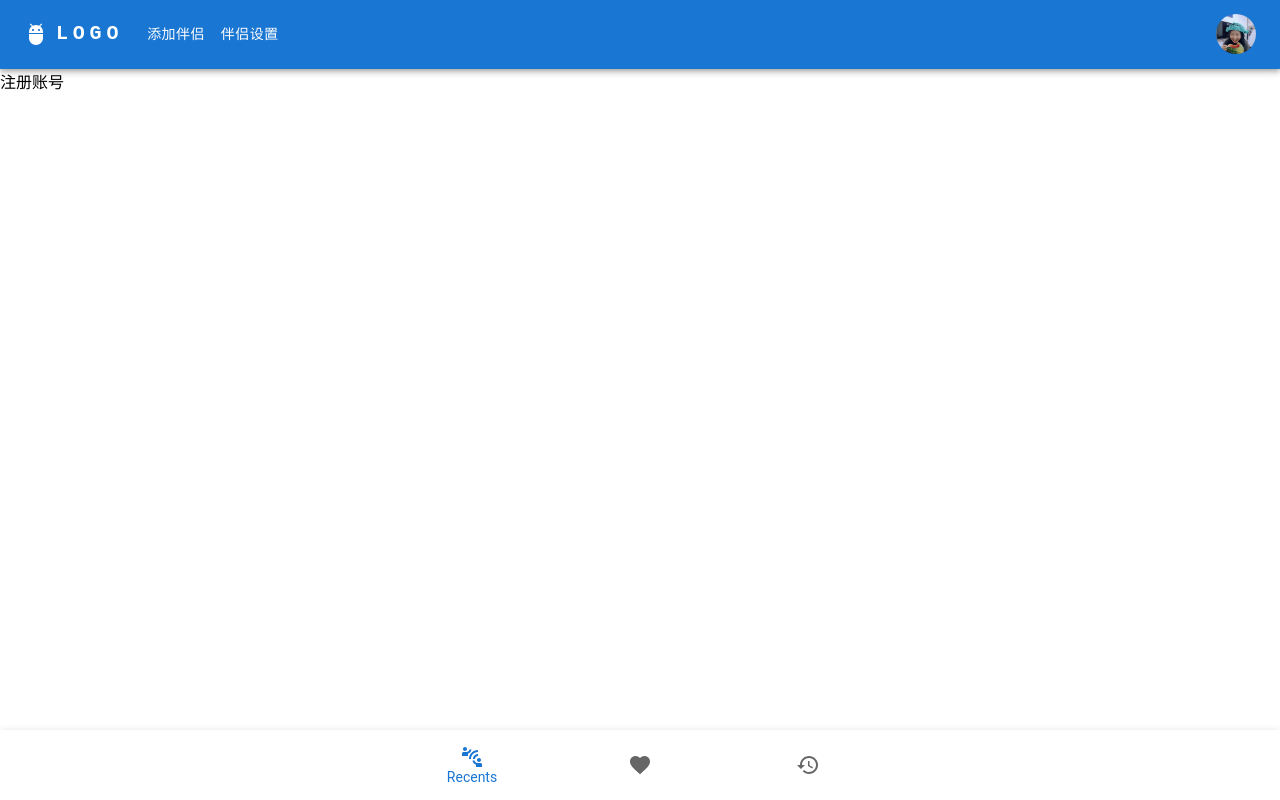
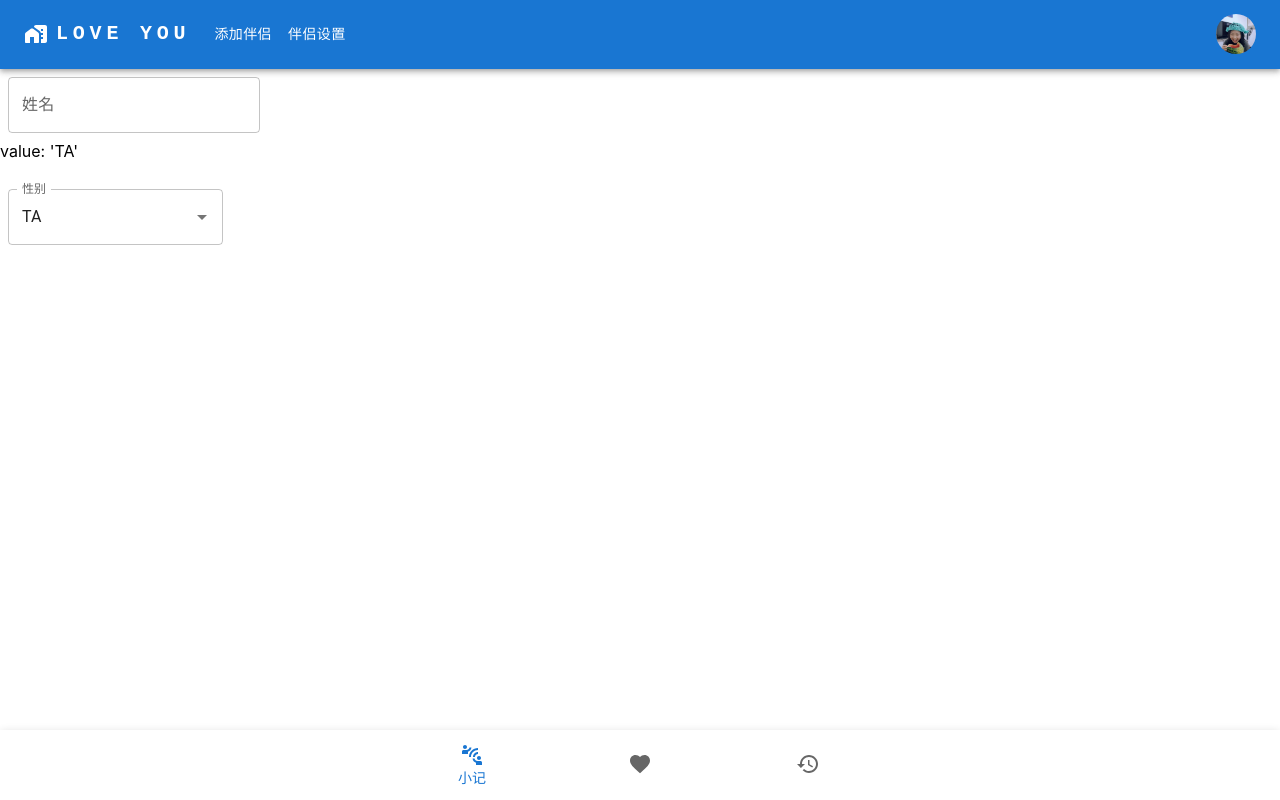
Before and after one commit to wonderland-club/Love_React, a React (Create React App) app: page /Register in a window 1280 px wide. Built offline with nearby package versions, Linux system fonts and the light colour scheme.

Commit message:
注册组件更新有输入框

```diff
--- a/src/components/Layout.jsx
+++ b/src/components/Layout.jsx
@@ -41,8 +41,8 @@ import {
 } from "../route-constants";
 
 const Layout = ({ children }) => {
-  const [value, setValue] = React.useState("Recents");
   const Navigate = useNavigate();
+  const [value, setValue] = React.useState("LoveNotes");
   const handleChange = (event, newValue) => {
     setValue(newValue);
   };
@@ -80,8 +80,8 @@ const Layout = ({ children }) => {
       >
         <BottomNavigation onChange={handleChange} value={value} sx={h80}>
           <BottomNavigationAction
-            label="Recents"
-            value="Recents"
+            label="小记"
+            value="LoveNotes"
             icon={<ConnectWithoutContactIcon />}
             onClick={() => {
               Navigate(LoveNotes_COMPONENT_ROUTE);
@@ -89,8 +89,8 @@ const Layout = ({ children }) => {
             sx={h80}
           />
           <BottomNavigationAction
-            label="Favorites"
-            value="Favorites"
+            label="恋爱"
+            value="Companion"
             icon={<FavoriteIcon />}
             onClick={() => {
               Navigate(Companion_COMPONENT_ROUTE);
@@ -98,8 +98,8 @@ const Layout = ({ children }) => {
             sx={h80}
           />
           <BottomNavigationAction
-            label="Archive"
-            value="Archive"
+            label="历程"
+            value="LoveCourse"
             icon={<HistoryOutlinedIcon />}
             onClick={() => {
               Navigate(LoveCourse_COMPONENT_ROUTE);
@@ -115,7 +115,7 @@ const Layout = ({ children }) => {
 
 const pages = ["添加伴侣", "伴侣设置"];
 const settings = ["个人账户", "登出"];
-
+// 导航栏
 const ResponsiveAppBar = () => {
   const [anchorElNav, setAnchorElNav] = React.useState(null);
   const [anchorElUser, setAnchorElUser] = React.useState(null);
@@ -139,7 +139,9 @@ const ResponsiveAppBar = () => {
     <AppBar position="static">
       <Container maxWidth="xl">
         <Toolbar disableGutters>
-          <AdbIcon sx={{ display: { xs: "none", md: "flex" }, mr: 1 }} />
+          <HomeWorkRoundedIcon
+            sx={{ display: { xs: "none", md: "flex" }, mr: 1 }}
+          />
           <Typography
             variant="h6"
             noWrap
@@ -155,7 +157,7 @@ const ResponsiveAppBar = () => {
               textDecoration: "none",
             }}
           >
-            LOGO
+            LOVE YOU
           </Typography>
 
           <Box sx={{ flexGrow: 1, display: { xs: "flex", md: "none" } }}>
--- a/src/pages/Login/Login.jsx
+++ b/src/pages/Login/Login.jsx
@@ -1,47 +1,8 @@
 import * as React from "react";
-import Box from "@mui/material/Box";
-import TextField from "@mui/material/TextField";
-import Autocomplete from "@mui/material/Autocomplete";
+
 
 const Login = () => {
-  const options = ["男", "女", "TA"];
-  const [value, setValue] = React.useState(options[2]);
-  const [inputValue, setInputValue] = React.useState("");
-  return (
-    <div>
-      {/* 名字 */}
-      <Box
-        component="form"
-        sx={{
-          "& > :not(style)": { m: 1, width: "25ch" },
-        }}
-        noValidate
-        autoComplete="off"
-      >
-        <TextField id="standard-basic" label="Standard" variant="standard" />
-      </Box>
-      {/* 性别 */}
-      <div>
-        <div>{`value: ${value !== null ? `'${value}'` : "null"}`}</div>
-        {/* <div>{`inputValue: '${inputValue}'`}</div> */}
-        <br />
-        <Autocomplete
-          value={value}
-          onChange={(event, newValue) => {
-            setValue(newValue);
-          }}
-          inputValue={inputValue}
-          onInputChange={(event, newInputValue) => {
-            setInputValue(newInputValue);
-          }}
-          id="controllable-states-demo"
-          options={options}
-          sx={{ width: 300 }}
-          renderInput={(params) => <TextField {...params} label="性别" />}
-        />
-      </div>
-    </div>
-  );
+
 };
 
 export default Login;
--- a/src/pages/Login/Register.jsx
+++ b/src/pages/Login/Register.jsx
@@ -1,10 +1,60 @@
+import * as React from "react";
+import Box from "@mui/material/Box";
+import TextField from "@mui/material/TextField";
+import Autocomplete from "@mui/material/Autocomplete";
+const Register = () => {
+  // 性别
+  const options = ["男", "女", "TA"];
+  const [value, setValue] = React.useState(options[2]); //如果没选就是 null
+  const [inputValue, setInputValue] = React.useState("");
+  //名字
+  const [name, setName] = React.useState("");
 
-const Register = () => {
-    return (
+  return (
+    <div>
+      {/* 名字 */}
+      <Box
+        component="form"
+        sx={{
+          "& > :not(style)": { m: 1, width: "25ch" },
+        }}
+        noValidate
+        autoComplete="off"
+      >
+        <TextField
+          id="outlined-name"
+          label="姓名"
+          value={name}
+          onChange={(event) => {
+            setName(event.target.value);
+            // console.log(event.target.value);
+          }}
+        />
+      </Box>
+      {/* 性别 */}
       <div>
-        注册账号
+        <div>{`value: ${value !== null ? `'${value}'` : "null"}`}</div>
+        {/* <div>{`inputValue: '${inputValue}'`}</div> */}
+        <br />
+        <Autocomplete
+          size={"medium"}
+          value={value}
+          onChange={(event, newValue, oldValue) => {
+            console.log(oldValue);
+            setValue(newValue);
+          }}
+          inputValue={inputValue}
+          onInputChange={(event, newInputValue) => {
+            setInputValue(newInputValue);
+          }}
+          id="controllable-states-demo"
+          options={options}
+          sx={{ width: "215px", m: 1 }}
+          renderInput={(params) => <TextField {...params} label="性别" />}
+        />
       </div>
-    );
-  };
+    </div>
+  );
+};
 
-  export default Register;
+export default Register;
```
